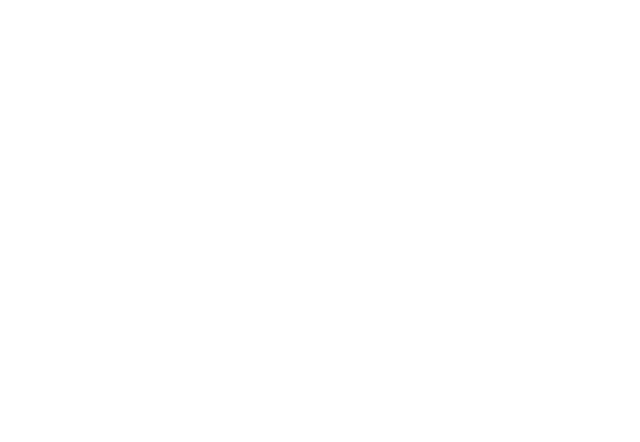
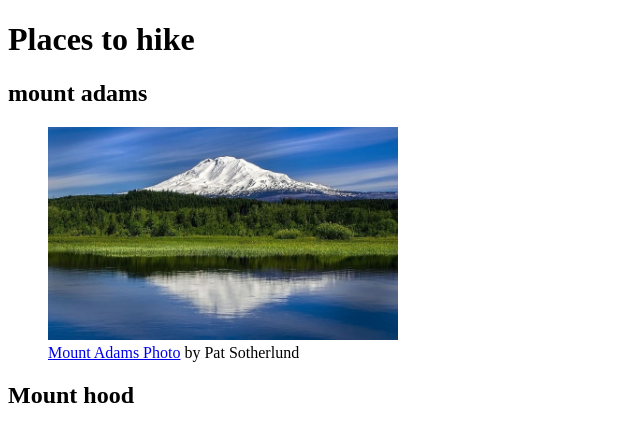
Before and after one commit to GLENR1227/webdes, a plain HTML site: page index.html in a window 1280 px wide. Shown: the whole page, without its empty margins (0-640 px from the left). Drawn offline with Linux system fonts and the light colour scheme.

Commit message:
Mount adams image

```diff
--- a/index.html
+++ b/index.html
@@ -7,6 +7,24 @@
     <title>Document</title>
 </head>
 <body>
+    <header>
+        <h1>Places to hike</h1>
+    </header>
+    <main>
+        <h2>mount adams</h2>
+        <!-- sample image in a figure with a caption -->
+        <figure>
+            <img src="images/Mount-Adams.jpg" alt="image of mount adams" width="350">
+            <figcaption>
+                <a href="https://www.mountain-forecast.com/peaks/Mount-Adams/photos/23085">
+                Mount Adams Photo</a> by Pat Sotherlund
+            </figcaption>
+        </figure>
 
+        <h2>Mount hood</h2>
+
+
+        <h2></h2>
+    </main>
 </body>
 </html>
```
Also changed, not shown: images/Mount-Adams.jpg (added).
